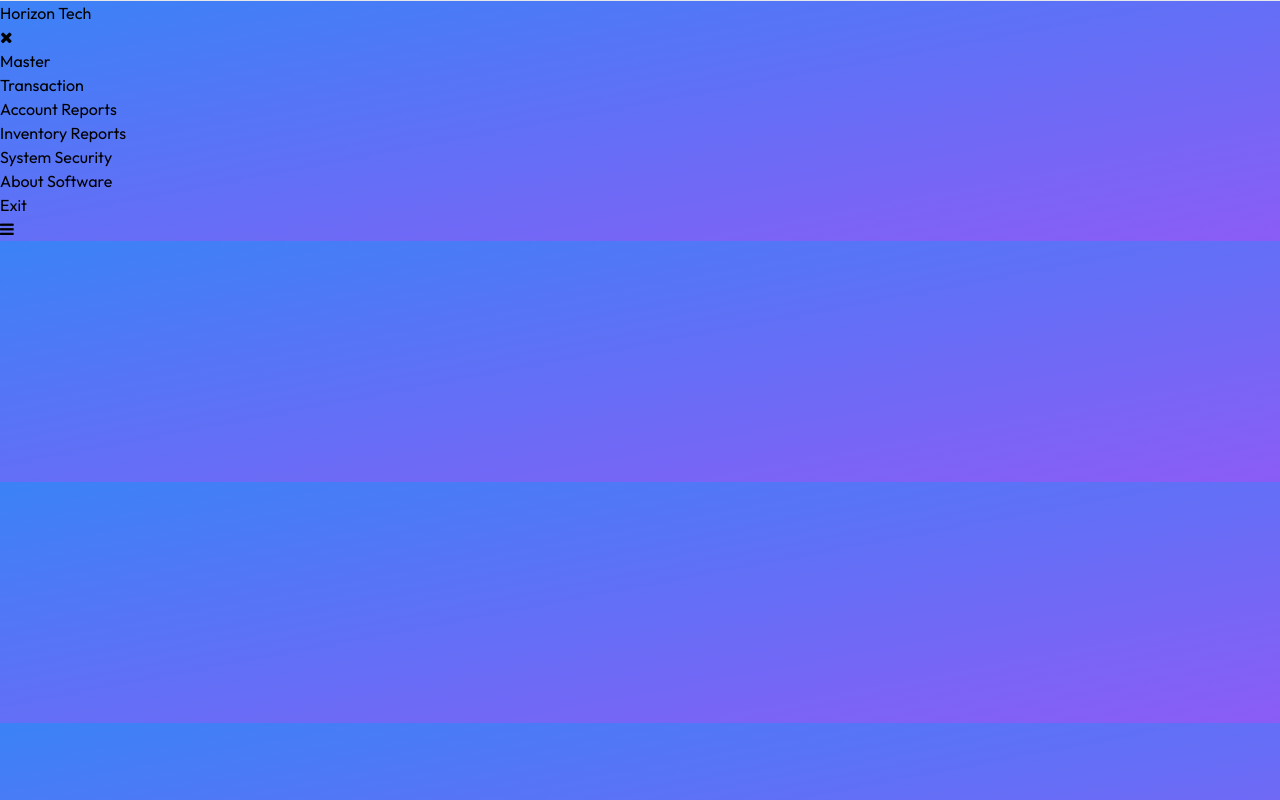
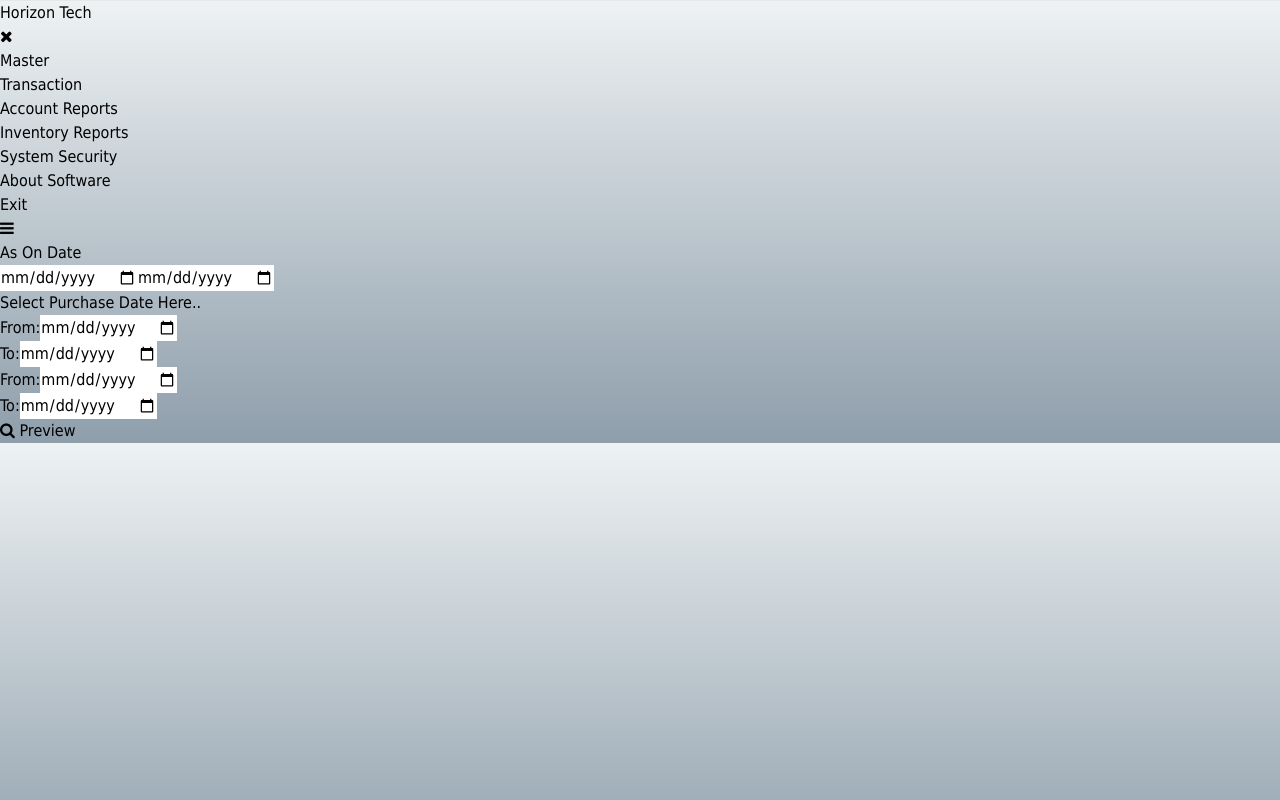
Before and after one commit to Birat121/Horizon_tech, a React (Vite) app in the folder frontend/inventory/: page /inventoryreports/suboptions22 in a window 1280 px wide. Built offline with nearby package versions, Linux system fonts and the light colour scheme.

Commit message:
Extra Changes

```diff
--- a/frontend/inventory/src/App.jsx
+++ b/frontend/inventory/src/App.jsx
@@ -57,6 +57,7 @@
 import BackupData from "./components/System Security/BackupData";
 import PrinterSetup from "./components/System Security/PrinterSetup";
 import RID from "./components/System Security/IRDSetup/RID";
+import NoSalesFromLastPurchase from "./components/Inventory Reports/NoSalesFromLastPurchase";
 
 {/* System Security */}
 
@@ -107,6 +108,7 @@
           <Route path="/inventoryreports/suboption2" element={<InventoryItemList />} />
           <Route path="/inventoryreports/suboptions24" element={<BonusReceivedFromVendor />} />
           <Route path="/inventoryreports/suboptions23" element={<NoPurchaseSinceDateButStockAvi />} />
+          <Route path="/inventoryreports/suboptions22" element={<NoSalesFromLastPurchase/>} />
           {/*Inventory Reports */}
 
           {/*Account Reports */}
--- a/frontend/inventory/src/components/Inventory Reports/NoSalesFromLastPurchase.jsx
+++ b/frontend/inventory/src/components/Inventory Reports/NoSalesFromLastPurchase.jsx
@@ -1,9 +1,102 @@
-import React from 'react'
+import React, { useState } from "react";
 
 const NoSalesFromLastPurchase = () => {
+
+
+  const [fromDate1, setFromDate1] = useState(""); // First "From" date
+  const [toDate1, setToDate1] = useState(""); // First "To" date
+  const [fromDate2, setFromDate2] = useState(""); // Second "From" date
+  const [toDate2, setToDate2] = useState(""); // Second "To" date
+  const [fromDate, setFromDate] = useState("");
+  const [toDate, setToDate] = useState("");
+
+
+
+
   return (
-    <div>NoSalesFromLastPurchase</div>
-  )
-}
+    <div className="flex flex-col h-[90vh] rounded-lg overflow-y-auto bg-gray-50">
+      <div className="flex flex-1">
+        {/* Sidebar */}
+        <div className="w-1/3 bg-gray-100 p-4 border-r border-gray-300">
+          {/* Date Pickers */}
+          <div className="mb-8">
+            <label className="block font-semibold mb-2">As On Date</label>
+            <div className="flex flex-col md:flex-row md:space-x-2 space-y-2 md:space-y-0">
+              <input
+                type="date"
+                className="p-2 border border-gray-300 rounded w-full sm:w-3/4 md:w-1/2 lg:w-1/3"
+                value={fromDate}
+                onChange={(e) => setFromDate(e.target.value)}
+              />
+              <input
+                type="date"
+                className="p-2 border border-gray-300 rounded w-full sm:w-3/4 md:w-1/2 lg:w-1/3"
+                value={toDate}
+                onChange={(e) => setToDate(e.target.value)}
+              />
+            </div>
+          </div>
 
-export default NoSalesFromLastPurchase
+          {/* First Date Picker */}
+          <div className="mb-">
+            <h3 className="text-md font-semibold mb-2">Select Purchase Date Here..</h3>
+            <div className="grid grid-cols-1 sm:grid-cols-2 gap-4">
+              <div className="flex flex-col">
+                <label className="font-medium mb-1">From:</label>
+                <input
+                  type="date"
+                  className="border p-2 rounded w-full"
+                  value={fromDate1}
+                  onChange={(e) => setFromDate1(e.target.value)}
+                />
+              </div>
+              <div className="flex flex-col">
+                <label className="font-medium mb-1">To:</label>
+                <input
+                  type="date"
+                  className="border p-2 rounded w-full"
+                  value={toDate1}
+                  onChange={(e) => setToDate1(e.target.value)}
+                />
+              </div>
+            </div>
+          </div>
+
+          {/* Second Date Picker */}
+          <div className="mb-6">
+            <div className="grid grid-cols-1 sm:grid-cols-2 gap-4">
+              <div className="flex flex-col">
+                <label className="font-medium mb-1">From:</label>
+                <input
+                  type="date"
+                  className="border p-2 rounded w-full"
+                  value={fromDate2}
+                  onChange={(e) => setFromDate2(e.target.value)}
+                />
+              </div>
+              <div className="flex flex-col">
+                <label className="font-medium mb-1">To:</label>
+                <input
+                  type="date"
+                  className="border p-2 rounded w-full"
+                  value={toDate2}
+                  onChange={(e) => setToDate2(e.target.value)}
+                />
+              </div>
+            </div>
+          </div>
+
+
+          {/* Buttons */}
+          <div className="space-y-4 mt-20">
+            <button className="w-full flex items-center justify-center p-3 bg-green-500 text-white rounded hover:bg-green-600">
+              <i className="fa fa-search mr-2"></i> Preview
+            </button>
+          </div>
+        </div>
+      </div>
+    </div>
+  );
+};
+
+export default NoSalesFromLastPurchase;
--- a/frontend/inventory/src/index.css
+++ b/frontend/inventory/src/index.css
@@ -7,7 +7,7 @@
 @tailwind utilities;
 
 *{
-  font-family: Outfit;
+  font-family: Tahoma;
 }
 
 .prata-regular {
@@ -22,7 +22,7 @@
 
 
 body{
-  background: linear-gradient(to bottom right, #3b82f6, #8b5cf6);
+  background: linear-gradient(to bottom, #eef2f3, #8e9eab);
   overflow: hidden;
   scroll-behavior: auto;
 
--- a/frontend/inventory/src/reusable inputs/menus.js
+++ b/frontend/inventory/src/reusable inputs/menus.js
@@ -114,7 +114,32 @@
         path: "/inventoryreports/suboptions11",
         label: "Item Purchase / Return In Detail",
       },
-      { path: "/inventoryreports/suboptions12", label: "CBMS Related Report" },
+      { path: "/inventoryreports/suboptions12", label: "CBMS Related Report",
+        subOptions: [
+          {
+            path: "/inventoryreports/suboptions12/suboption1",
+            label: "Materialized Views Report",
+          },
+          {
+            path: "/inventoryreports/suboptions12/suboption2",
+            label:"Electronic Payment Detail- Annex - 8 "
+          },
+          {
+            path: "/inventoryreports/suboptions12/suboption3",
+            label:"User Log Activities"
+          },
+          {
+            path: "/inventoryreports/suboptions12/suboption4",
+            label:"Audit Activity Log Report"
+          },
+          {
+            path: "/inventoryreports/suboptions12/suboption5",
+            label:"Purchase And Sales Book - Annex - 23"
+
+          }
+        ],
+       },
+
       {
         path: "/inventoryreports/suboptions13",
         label: "Customer Sales / Return Detail Invoice Wise",
@@ -138,6 +163,17 @@
       {
         path: "/inventoryreports/suboptions18",
         label: "Inventory Item Stock Report",
+        subOptions: [
+          {
+            path: "/inventoryreports/suboptions18/suboption1",
+            label: "Inventory Item Stock(New)",
+          },
+          {
+            path: "/inventoryreports/suboptions18/suboption2",
+            label: "Inventory Item Stock(Old)",
+          }
+
+        ]
       },
       { path: "/inventoryreports/suboptions19", label: "Item Stock In Detail" },
       {
```
